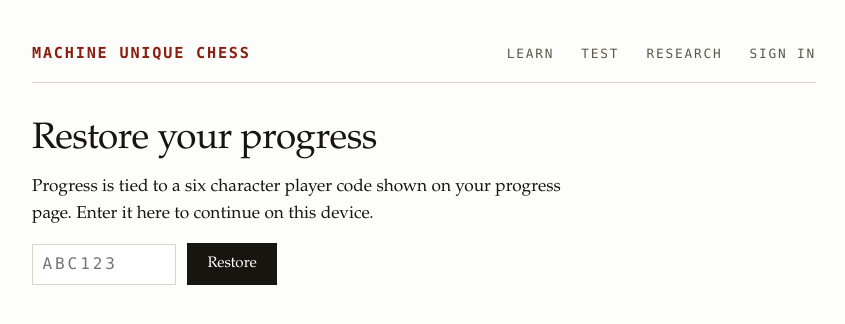
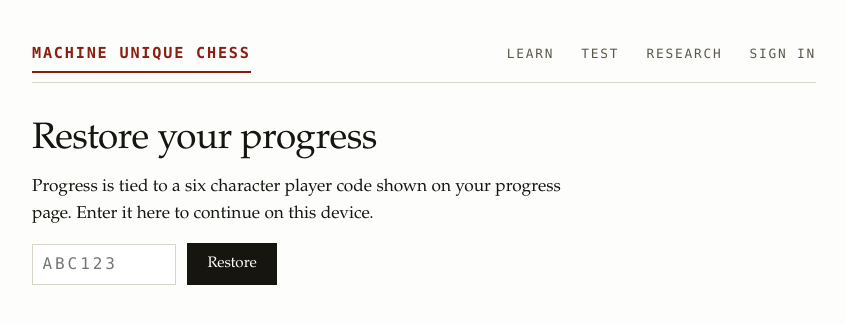
Before and after one commit to sg712/machine-unique-chess, a Flask app: page /claim in a window 1280 px wide, with the pointer over the restyled element. Shown: the top 324 px of the page, without its empty margins (216-1061 px from the left). Run offline with Flask 3, Linux system fonts and the light colour scheme; some libraries are stand-ins or nearby versions.

Commit message:
Hover feedback on masthead links: accent underline
Co-Authored-By: Claude Fable 5 <noreply@anthropic.com>

```diff
--- a/webapp/static/style.css
+++ b/webapp/static/style.css
@@ -17,7 +17,7 @@ body { margin:0; background:var(--paper); color:var(--ink); font-family:var(--se
   padding-bottom:.6rem; margin-bottom:2.2rem; }
 .masthead a { color:var(--muted); text-decoration:none; margin-left:1.1rem;
   padding-bottom:.35rem; border-bottom:2px solid transparent; }
-.masthead a:hover { color:var(--accent); }
+.masthead a:hover { color:var(--accent); border-bottom-color:var(--accent); }
 .masthead a.on { color:var(--accent); border-bottom-color:var(--accent); }
 .masthead .who { color:var(--muted); }
 
```
